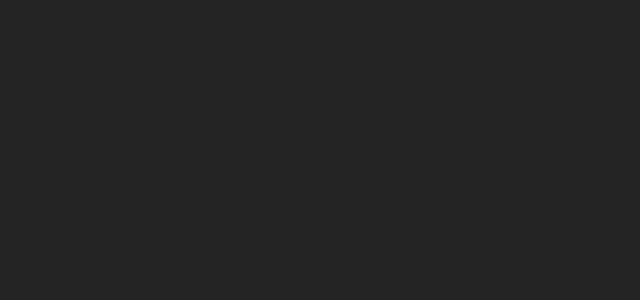
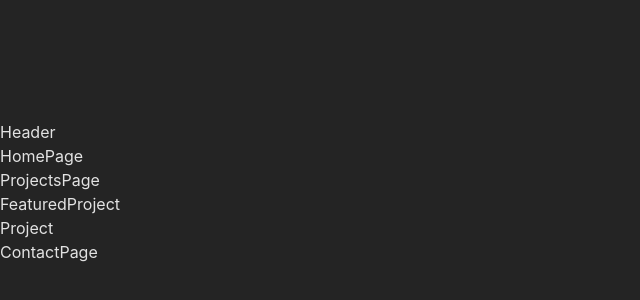
Before and after one commit to jg2002-j/JG-Portfolio, a React (Vite) app: page / in a window 1280 px wide. Shown: the part 208-508 px from the top of the page, without its empty margins (0-640 px from the left). Built offline with nearby package versions, Linux system fonts and the light colour scheme.

Commit message:
tidied code and fixed issues

```diff
--- a/src/App.jsx
+++ b/src/App.jsx
@@ -1,21 +1,20 @@
 import React from "react";
-import header from "./components/header";
-import homepage from "./components/homepage";
-import projectspage from "./components/projectspage";
-import featuredproj from "./components/featuredproj";
-import project from "./components/project";
-import contactpage from "./components/contactpage";
+import Header from "./components/Header";
+import HomePage from "./components/HomePage";
+import ProjectsPage from "./components/ProjectsPage";
+import FeaturedProject from "./components/FeaturedProject";
+import Project from "./components/Project";
+import ContactPage from "./components/ContactPage";
 
 function App() {
 	return (
 		<>
-			<header />
-			<homepage />
-			<projectspage>
-				<featuredproj />
-				<project />
-			</projectspage>
-			<contactpage />
+			<Header />
+			<HomePage />
+			<ProjectsPage />
+			<FeaturedProject />
+			<Project />
+			<ContactPage />
 		</>
 	);
 }
--- /dev/null
+++ b/src/components/FeaturedProject.jsx
@@ -0,0 +1,11 @@
+import React from 'react'
+
+function FeaturedProject() {
+   return (
+	   <div>
+         FeaturedProject
+      </div>
+   )
+};
+
+export default FeaturedProject;
--- a/src/components/contactpage.jsx
+++ b/src/components/contactpage.jsx
@@ -1,9 +1,11 @@
 import React from 'react'
 
-function contactpage() {
-  return (
-	 <div>contactpage</div>
-  )
-}
+function ContactPage() {
+   return (
+	   <div>
+         ContactPage
+      </div>
+   )
+};
 
-export default contactpage
+export default ContactPage;
--- a/src/components/featuredproj.jsx
+++ /dev/null
@@ -1,9 +0,0 @@
-import React from 'react'
-
-function featuredproj() {
-  return (
-	 <div>featuredproj</div>
-  )
-}
-
-export default featuredproj
--- a/src/components/header.jsx
+++ b/src/components/header.jsx
@@ -1,9 +1,11 @@
 import React from 'react'
 
-function header() {
-  return (
-	 <div>header</div>
-  )
-}
+function Header() {
+   return (
+	   <div>
+         Header
+      </div>
+   )
+};
 
-export default header
+export default Header;
--- a/src/components/homepage.jsx
+++ b/src/components/homepage.jsx
@@ -1,9 +1,11 @@
 import React from 'react'
 
-function homepage() {
-  return (
-	 <div>homepage</div>
-  )
-}
+function HomePage() {
+   return (
+      <div>
+         HomePage
+      </div>
+   )
+};
 
-export default homepage
+export default HomePage;
--- a/src/components/project.jsx
+++ b/src/components/project.jsx
@@ -1,9 +1,11 @@
 import React from 'react'
 
-function project() {
-  return (
-	 <div>project</div>
-  )
-}
+function Project() {
+   return (
+	   <div>
+         Project
+      </div>
+   )
+};
 
-export default project
+export default Project;
--- a/src/components/projectspage.jsx
+++ b/src/components/projectspage.jsx
@@ -1,9 +1,11 @@
 import React from 'react'
 
-function projectspage() {
-  return (
-	 <div>projectspage</div>
-  )
-}
+function ProjectsPage() {
+   return (
+	   <div>
+         ProjectsPage
+      </div>
+   )
+};
 
-export default projectspage
+export default ProjectsPage
--- a/src/main.jsx
+++ b/src/main.jsx
@@ -1,6 +1,6 @@
 import React from "react"
 import ReactDOM from "react-dom/client"
-import App from "./app.jsx"
+import App from "./App"
 import "./css/index.css"
 
 ReactDOM.createRoot(document.getElementById("root")).render(
```
Also changed, not shown: index.html (indentation only).
